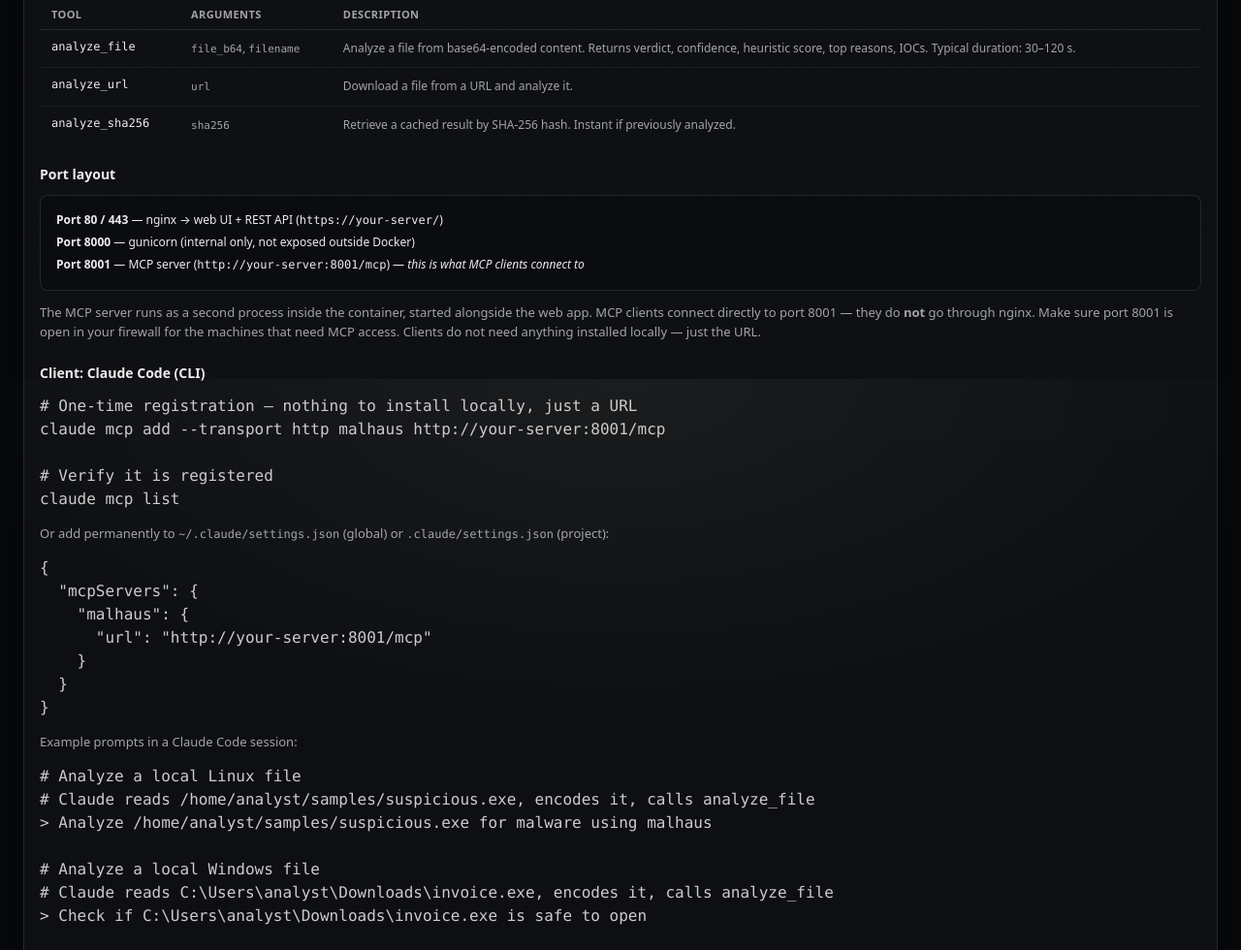
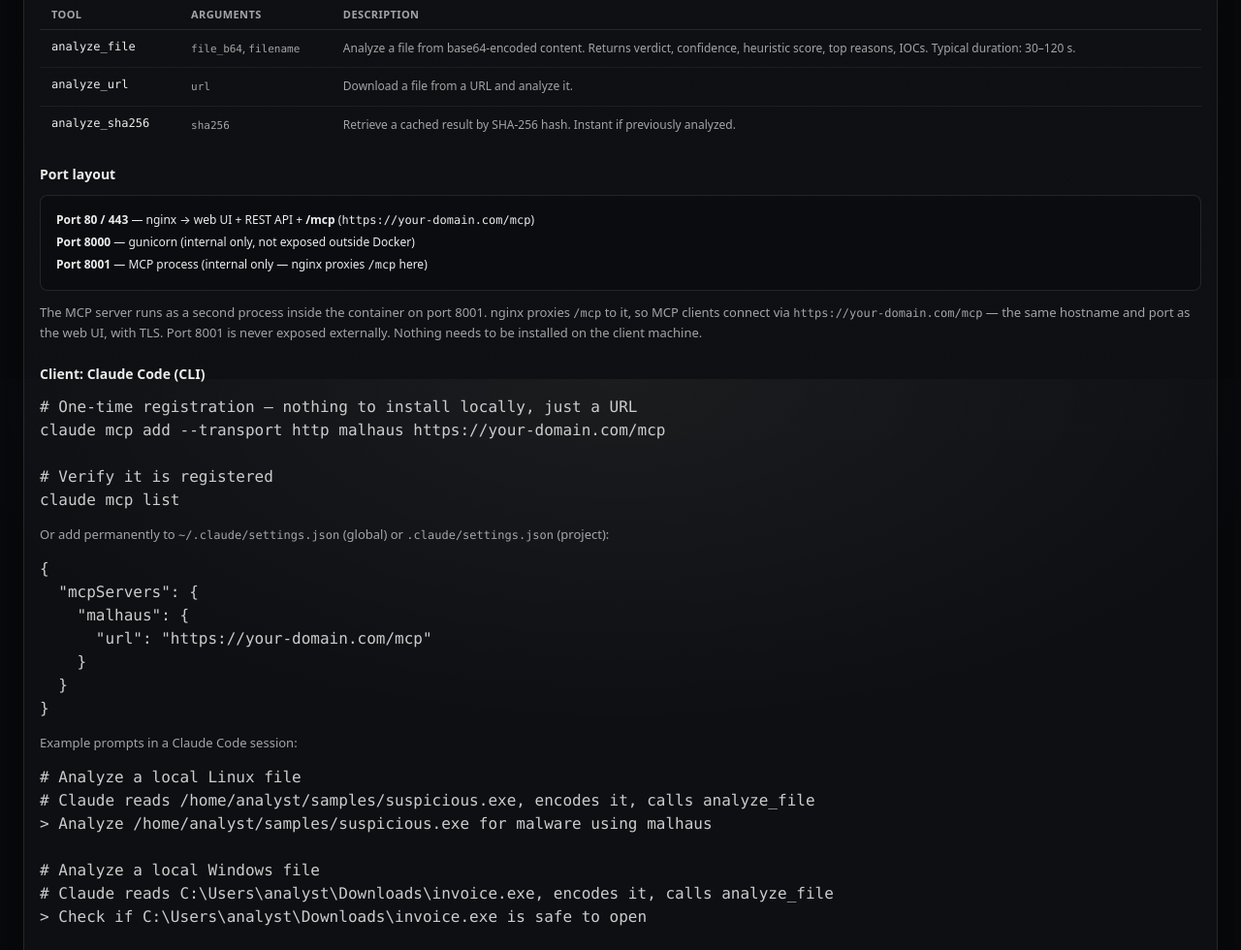
Before and after one commit to toorandom/malhaus, a Python web app: template webapp/templates/api_docs.html in a window 1280 px wide. Shown: the part 5209-6189 px from the top of the page at 97% size. Run offline with Jinja, Linux system fonts and the light colour scheme; the template is opened without the code that fills it, so the values that code supplies are empty; some libraries are stand-ins or nearby versions.

Commit message:
mcp: proxy /mcp through nginx on 443 — no separate port needed
Add a /mcp location block to nginx.conf that proxies to the internal
MCP process (malhaus:8001) with proxy_buffering off for SSE streaming.
MCP clients now connect via https://your-domain.com/mcp — same hostname
and port as the web UI, TLS included — no firewall changes required.
Port 8001 stays internal between containers only.

Update all docs (README-MCP.md, api_docs.html, .env.example,
mcp_server.py) to lead with the https://your-domain.com/mcp URL.

Co-Authored-By: Claude Sonnet 4.6 <noreply@anthropic.com>

```diff
--- a/mcp_server.py
+++ b/mcp_server.py
@@ -15,7 +15,8 @@ Optional env vars:
   MALHAUS_INTERNAL_URL — internal REST base URL (default http://localhost:8000)
 
 Connect from any MCP client:
-  URL: http://your-server:8001/mcp   (Streamable HTTP transport)
+  URL: https://your-domain.com/mcp       (via nginx on 443 — recommended)
+  URL: http://your-server:8001/mcp       (direct, no TLS — fallback / dev)
 """
 
 import contextvars
--- a/webapp/templates/api_docs.html
+++ b/webapp/templates/api_docs.html
@@ -330,20 +330,20 @@ curl http://localhost:8001/mcp</code></pre>
 
       <h3 class="section-title" style="font-size:14px; margin-top:22px;">Port layout</h3>
       <div style="background:var(--panel2);border:1px solid rgba(255,255,255,.10);border-radius:8px;padding:14px 16px;margin-bottom:12px;font-size:12px;line-height:1.9;">
-        <strong>Port 80 / 443</strong> — nginx → web UI + REST API (<span class="mono">https://your-server/</span>)<br>
+        <strong>Port 80 / 443</strong> — nginx → web UI + REST API + <strong>/mcp</strong> (<span class="mono">https://your-domain.com/mcp</span>)<br>
         <strong>Port 8000</strong> — gunicorn (internal only, not exposed outside Docker)<br>
-        <strong>Port 8001</strong> — MCP server (<span class="mono">http://your-server:8001/mcp</span>) — <em>this is what MCP clients connect to</em>
+        <strong>Port 8001</strong> — MCP process (internal only — nginx proxies <span class="mono">/mcp</span> here)
       </div>
       <p class="note">
-        The MCP server runs as a second process inside the container, started alongside the web app.
-        MCP clients connect directly to port 8001 — they do <strong>not</strong> go through nginx.
-        Make sure port 8001 is open in your firewall for the machines that need MCP access.
-        Clients do not need anything installed locally — just the URL.
+        The MCP server runs as a second process inside the container on port 8001.
+        nginx proxies <span class="mono" style="font-size:12px;">/mcp</span> to it, so MCP clients connect via
+        <span class="mono" style="font-size:12px;">https://your-domain.com/mcp</span> — the same hostname and port as the web UI,
+        with TLS. Port 8001 is never exposed externally. Nothing needs to be installed on the client machine.
       </p>
 
       <h3 class="section-title" style="font-size:14px; margin-top:22px;">Client: Claude Code (CLI)</h3>
 <pre><code class="language-bash"># One-time registration — nothing to install locally, just a URL
-claude mcp add --transport http malhaus http://your-server:8001/mcp
+claude mcp add --transport http malhaus https://your-domain.com/mcp
 
 # Verify it is registered
 claude mcp list</code></pre>
@@ -351,7 +351,7 @@ claude mcp list</code></pre>
 <pre><code class="language-json">{
   "mcpServers": {
     "malhaus": {
-      "url": "http://your-server:8001/mcp"
+      "url": "https://your-domain.com/mcp"
     }
   }
 }</code></pre>
@@ -378,7 +378,7 @@ claude mcp list</code></pre>
 <pre><code class="language-json">{
   "mcpServers": {
     "malhaus": {
-      "url": "http://your-server:8001/mcp"
+      "url": "https://your-domain.com/mcp"
     }
   }
 }</code></pre>
@@ -394,7 +394,7 @@ claude mcp list</code></pre>
     "servers": {
       "malhaus": {
         "type": "remote",
-        "url": "http://your-server:8001/mcp"
+        "url": "https://your-domain.com/mcp"
       }
     }
   }
@@ -462,7 +462,7 @@ from mcp import ClientSession
 from mcp.client.streamable_http import streamablehttp_client
 
 # Set MALHAUS_MCP_URL or edit the default below
-SERVER_URL = os.environ.get("MALHAUS_MCP_URL", "http://your-server:8001/mcp")
+SERVER_URL = os.environ.get("MALHAUS_MCP_URL", "https://your-domain.com/mcp")
 
 
 async def _call(tool: str, args: dict) -> str:
@@ -539,7 +539,7 @@ if __name__ == "__main__":
 from mcp import ClientSession
 from mcp.client.streamable_http import streamablehttp_client
 
-MALHAUS_MCP_URL = "http://your-server:8001/mcp"   # reachable from Databricks cluster
+MALHAUS_MCP_URL = "https://your-domain.com/mcp"   # reachable from Databricks cluster
 
 
 async def analyze_dbfs_file(dbfs_path: str) -> str:
```
Also changed, not shown: README-MCP.md, 2 other files.
